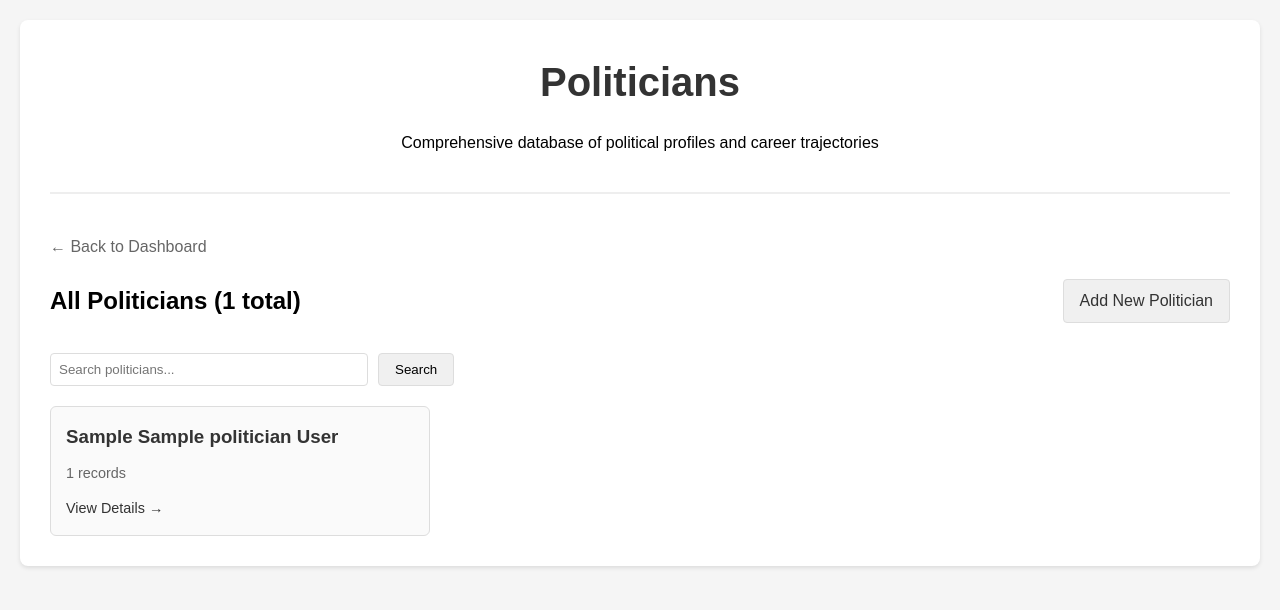
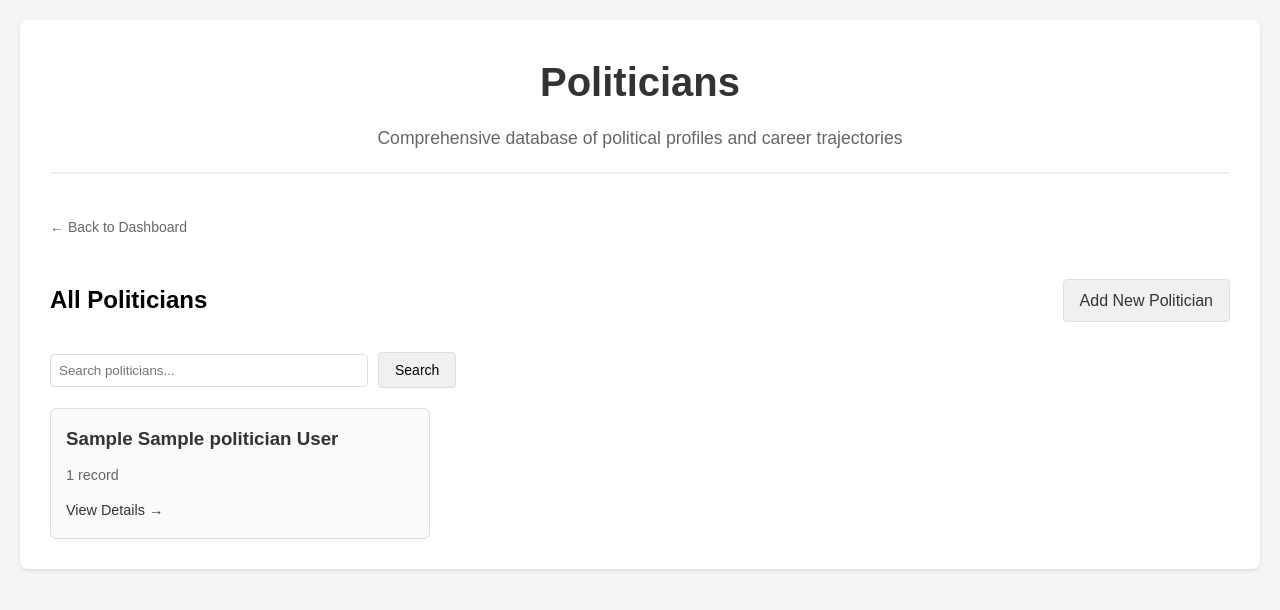
Before and after one commit to stedcheng/elections, a Django app: page /politicians/ in a window 1280 px wide. Shown: the top 610 px of the page. Run offline with Django 5.2, Linux system fonts and the light colour scheme; tables that the repository leaves empty hold one stand-in row (values such as "Sample post").

Commit message:
addressed comments for edit

```diff
--- a/politicians/templates/politicians/base_template.html
+++ b/politicians/templates/politicians/base_template.html
@@ -33,6 +33,12 @@
             margin: 0;
             color: #333;
             font-size: 2.5em;
+        }
+
+        .header p {
+            margin: 10px 0 0 0;
+            color: #666;
+            font-size: 1.1em;
         }
 
         .back-link {
--- a/politicians/templates/politicians/graph_template.html
+++ b/politicians/templates/politicians/graph_template.html
@@ -29,7 +29,7 @@
                     {% endfor %}
                 </select>
             </div>
-            <button type="submit" class="btn">Update Graph</button>
+            <button type="submit" class="btn" style="background-color: #007bff; color: white; border-color: #007bff;">Update Graph</button>
         </form>
     </div>
 
--- a/politicians/templates/politicians/politician_add.html
+++ b/politicians/templates/politicians/politician_add.html
@@ -100,8 +100,7 @@
 
     <!-- Action buttons -->
     <div style="margin-bottom: 30px;">
-        <button type="submit" class="btn" style="background-color: #007bff; color: white; border-color: #007bff; margin-right: 10px;">Submit</button>
-        <a href="{% if politician %}{% url 'politicians:politician_view' politician.slug %}{% else %}{% url 'politicians:index' %}{% endif %}" class="btn">Cancel</a>
+        <button type="submit" class="btn" style="background-color: #007bff; color: white; border-color: #007bff;">Submit</button>
     </div>
 </form>
 
@@ -126,6 +125,9 @@
     border-radius: 4px;
     font-size: 14px;
     background-color: white;
+    height: 36px;
+    box-sizing: border-box;
+    font-family: Arial, sans-serif;
 }
 
 .form-group input[type="text"]:focus,
--- a/politicians/templates/politicians/politician_list.html
+++ b/politicians/templates/politicians/politician_list.html
@@ -4,11 +4,11 @@
 
 {% block maincontent %}
 <div style="margin-bottom: 20px;">
-    <a href="{% url 'overview:dashboard' %}" style="text-decoration: none; color: #666;">← Back to Dashboard</a>
+    <a href="{% url 'overview:dashboard' %}" class="back-link">← Back to Dashboard</a>
 </div>
 
 <div style="display: flex; justify-content: space-between; align-items: center; margin-bottom: 30px;">
-    <h2 style="margin: 0;">All Politicians ({{ total_count }} total)</h2>
+    <h2 style="margin: 0;">All Politicians</h2>
     <a href="{% url 'politicians:politician_add' %}" style="background-color: #f0f0f0; padding: 8px 16px; text-decoration: none; color: #333; border: 1px solid #ddd; border-radius: 4px;">Add New Politician</a>
 </div>
 
@@ -17,9 +17,9 @@
     <div style="display: flex; gap: 10px; align-items: center;">
         <input type="text" name="search" value="{{ search_query }}" placeholder="Search politicians..."
                style="padding: 8px; border: 1px solid #ddd; border-radius: 4px; flex: 1; max-width: 300px;">
-        <button type="submit" style="padding: 8px 16px; background-color: #f0f0f0; border: 1px solid #ddd; border-radius: 4px; cursor: pointer;">Search</button>
+        <button type="submit" style="padding: 8px 16px; background-color: #f0f0f0; border: 1px solid #ddd; border-radius: 4px; cursor: pointer; font-size: 14px; font-family: Arial, sans-serif; height: 36px; box-sizing: border-box;">Search</button>
         {% if search_query %}
-        <a href="{% url 'politicians:index' %}" style="padding: 8px 16px; background-color: #f9f9f9; border: 1px solid #ddd; border-radius: 4px; text-decoration: none; color: #666;">Clear</a>
+        <a href="{% url 'politicians:index' %}" style="padding: 8px 16px; background-color: #f0f0f0; border: 1px solid #ddd; border-radius: 4px; text-decoration: none; color: #000; display: inline-block; font-size: 14px; font-family: Arial, sans-serif; height: 36px; box-sizing: border-box; line-height: 20px;">Clear</a>
         {% endif %}
     </div>
 </form>
@@ -41,7 +41,7 @@
         </h3>
         <div style="color: #666; font-size: 0.9em;">
             {% with politician.politicianrecord_set.count as record_count %}
-            {{ record_count }} records
+            {{ record_count }} record{{ record_count|pluralize }}
             {% endwith %}
         </div>
         <div style="margin-top: 10px;">
@@ -52,7 +52,7 @@
     {% endfor %}
 </div>
 
-{% if total_count > 50 %}
+{% if total_count >= 50 %}
 <p style="margin-top: 20px; color: #666; font-style: italic;">
     Showing first 50 politicians only.
 </p>
--- a/politicians/templates/politicians/politician_update.html
+++ b/politicians/templates/politicians/politician_update.html
@@ -43,8 +43,7 @@
 
     <!-- Action buttons -->
     <div style="margin-bottom: 30px;">
-        <button type="submit" class="btn" style="background-color: #007bff; color: white; border-color: #007bff; margin-right: 10px;">Update Politician</button>
-        <a href="{% url 'politicians:politician_view' politician.slug %}" class="btn">Cancel</a>
+        <button type="submit" class="btn" style="background-color: #007bff; color: white; border-color: #007bff;">Update Politician</button>
     </div>
 </form>
 
--- a/politicians/templates/politicians/politicianrecord_delete.html
+++ b/politicians/templates/politicians/politicianrecord_delete.html
@@ -39,10 +39,9 @@
 
     <!-- Action buttons -->
     <div style="margin-bottom: 30px;">
-        <button type="submit" class="btn" style="margin-right: 10px;">
+        <button type="submit" class="btn" style="background-color: #fff0f0; color: #d33; border: 1px solid #fbb;">
             {% if one_record_left %}Delete Politician{% else %}Delete Record{% endif %}
         </button>
-        <a href="{% url 'politicians:politician_view' politician.slug %}" class="btn">Cancel</a>
     </div>
 </form>
 
--- a/politicians/templates/politicians/politicianrecord_update.html
+++ b/politicians/templates/politicians/politicianrecord_update.html
@@ -65,8 +65,7 @@
 
     <!-- Action buttons -->
     <div style="margin-bottom: 30px;">
-        <button type="submit" class="btn" style="background-color: #007bff; color: white; border-color: #007bff; margin-right: 10px;">Update Record</button>
-        <a href="{% url 'politicians:politician_view' politician.slug %}" class="btn">Cancel</a>
+        <button type="submit" class="btn" style="background-color: #007bff; color: white; border-color: #007bff;">Update Record</button>
     </div>
 </form>
 
@@ -91,6 +90,9 @@
     border-radius: 4px;
     font-size: 14px;
     background-color: white;
+    height: 36px;
+    box-sizing: border-box;
+    font-family: Arial, sans-serif;
 }
 
 .form-group input[type="text"]:focus,
--- a/politicians/views.py
+++ b/politicians/views.py
@@ -17,7 +17,6 @@ from django.templatetags.static import static
 # Landing page
 def index(request):
     politicians = Politician.objects.all()
-    total_count = politicians.count()
 
     # Get search query if provided
     search_query = request.GET.get('search', '')
@@ -30,7 +29,7 @@ def index(request):
 
     # Paginate results
     politicians = politicians.order_by('first_name', 'last_name')[:50]  # Limit to 50 for performance
-
+    total_count = politicians.count()
     context = {
         'politicians': politicians,
         'total_count': total_count,
```
Also changed, not shown: politicians/templates/politicians/politician_view.html (+6 -32 lines), province/templates/province/province_analysis.html (+7 -2 lines).
